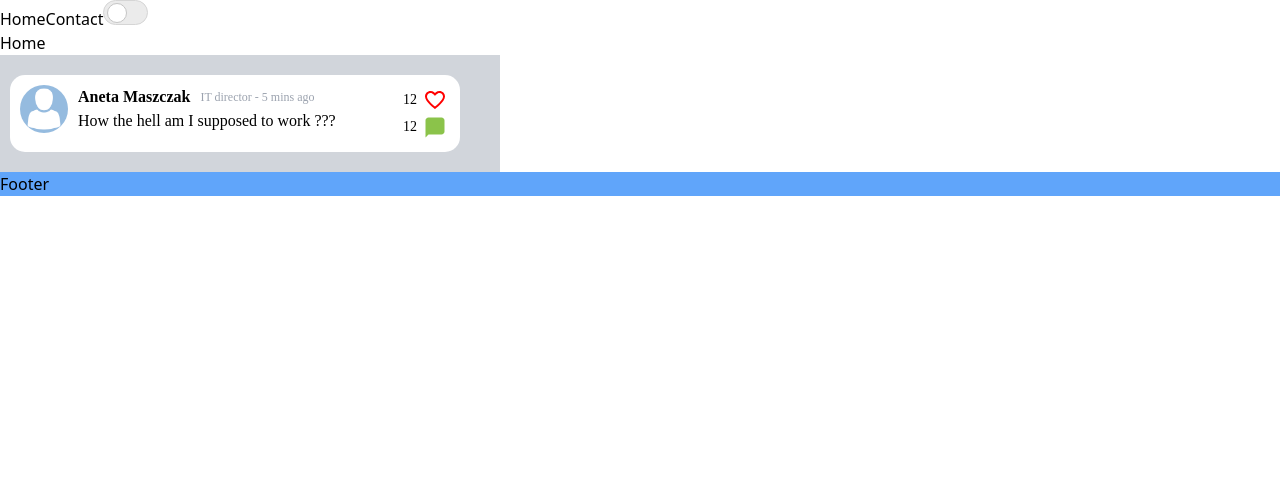
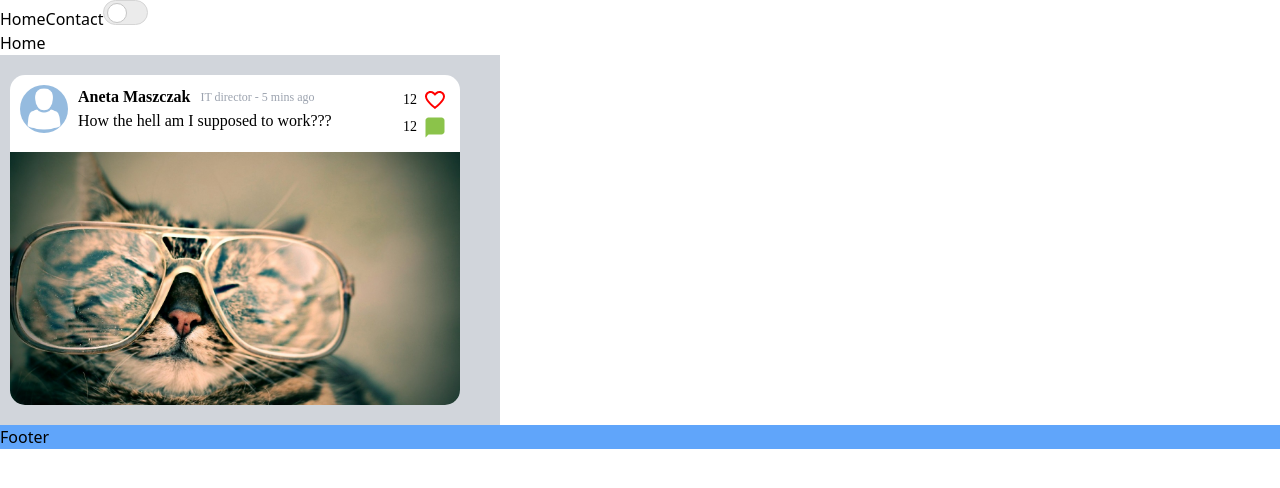
Before and after one commit to Clanhouse/watercooler-app, a React (Create React App) app in the folder frontend/: page / in a window 1280 px wide. Shown: the top 488 px of the page. Built offline with nearby package versions, Linux system fonts and the light colour scheme; no server answers.

Commit message:
Card improvement: - add CardMedia component, - add props received by component, - create example data passed to the component, - add PropTypes and default props

```diff
--- a/frontend/src/components/Card/Card.js
+++ b/frontend/src/components/Card/Card.js
@@ -1,21 +1,38 @@
-// import PropTypes from 'prop-types';
+import PropTypes from 'prop-types';
 import styles from './card.module.css';
 import Avatar from '../Avatar/Avatar';
 import CardContent from './CardContent/CardContent';
 import CardUserReactions from './CardUserReactions/CardUserReactions';
+import CardMedia from './CardMedia/CardMedia';
 
-const Card = () => {
+const Card = ({ cardData }) => {
+  const { userName, imageUrl, userPosition, content } = cardData;
   return (
     <div className={styles.container}>
       <div className={styles.card}>
         <header className={styles.card__header}>
           <Avatar size="large" />
-          <CardContent />
+          <CardContent
+            userName={userName}
+            userPosition={userPosition}
+            content={content}
+          />
           <CardUserReactions />
         </header>
+        <CardMedia imageUrl={imageUrl} />
       </div>
     </div>
   );
 };
 
+Card.propTypes = {
+  cardData: PropTypes.shape({
+    userName: PropTypes.string,
+    position: PropTypes.string,
+    imageUrl: PropTypes.string,
+    content: PropTypes.string,
+    userPosition: PropTypes.string,
+  }).isRequired,
+};
+
 export default Card;
--- a/frontend/src/components/Card/CardContent/CardContent.js
+++ b/frontend/src/components/Card/CardContent/CardContent.js
@@ -1,21 +1,28 @@
+import PropTypes from 'prop-types';
 import styles from './cardContent.module.css';
 
-const CardContent = () => {
+const CardContent = ({ userName, userPosition, content }) => {
   return (
     <div className={styles.cardContent}>
       <div className={styles.cardContent__userInfo}>
-        <h1 className={styles.cardContent__userName}>
-          Aneta Maszczak
-        </h1>
+        <h1 className={styles.cardContent__userName}>{userName}</h1>
         <h2 className={styles.cardContent__userPosition}>
-          IT director - 5 mins ago
+          {`${userPosition} - 5 mins ago`}
         </h2>
       </div>
-      <div className={styles.cardContent__text}>
-        How the hell am I supposed to work ???
-      </div>
+      <div className={styles.cardContent__text}>{content}</div>
     </div>
   );
 };
 
+CardContent.propTypes = {
+  userName: PropTypes.string.isRequired,
+  userPosition: PropTypes.string.isRequired,
+  content: PropTypes.string,
+};
+
+CardContent.defaultProps = {
+  content: null,
+};
+
 export default CardContent;
--- /dev/null
+++ b/frontend/src/components/Card/CardMedia/CardMedia.js
@@ -0,0 +1,24 @@
+import PropTypes from 'prop-types';
+import React from 'react';
+import styles from './cardMedia.module.css';
+
+const CardMedia = ({ imageUrl }) => {
+  return (
+    <div className={styles.mediaContainer}>
+      {imageUrl && (
+        <img className={styles.mediaImage} src={imageUrl} alt="" />
+      )}
+    </div>
+  );
+};
+
+CardMedia.propTypes = {
+  imageUrl: PropTypes.string,
+  // link: PropTypes.string,
+};
+
+CardMedia.defaultProps = {
+  imageUrl: null,
+};
+
+export default CardMedia;
--- /dev/null
+++ b/frontend/src/components/Card/CardMedia/cardMedia.module.css
@@ -0,0 +1,7 @@
+.mediaContainer {
+  width: 100%;
+}
+
+.mediaImage {
+  width: 100%;
+}
--- a/frontend/src/components/Card/assets/cardData.js
+++ b/frontend/src/components/Card/assets/cardData.js
@@ -1,11 +1,13 @@
+import cardExample from './cardExample.png';
+
 export const cardData = {
   id: 123243212,
-  user: 'Aneta Maszczak',
-  possition: 'IT director',
+  userName: 'Aneta Maszczak',
+  userPosition: 'IT director',
   postTime: '2021-09-01 20:43:23',
   likes: 12,
   content: 'How the hell am I supposed to work???',
-  image: null,
+  imageUrl: cardExample,
   link: null,
   comments: {},
 };
--- a/frontend/src/components/Card/card.module.css
+++ b/frontend/src/components/Card/card.module.css
@@ -2,9 +2,11 @@
   @apply bg-white;
   width: 90%;
   display: flex;
+  flex-direction: column;
   margin: 10px;
   border-radius: 15px;
   font-family: inherited;
+  overflow: hidden;
 }
 
 .card__header {
```
Also changed, not shown: frontend/src/components/Card/assets/cardExample.png (added).
